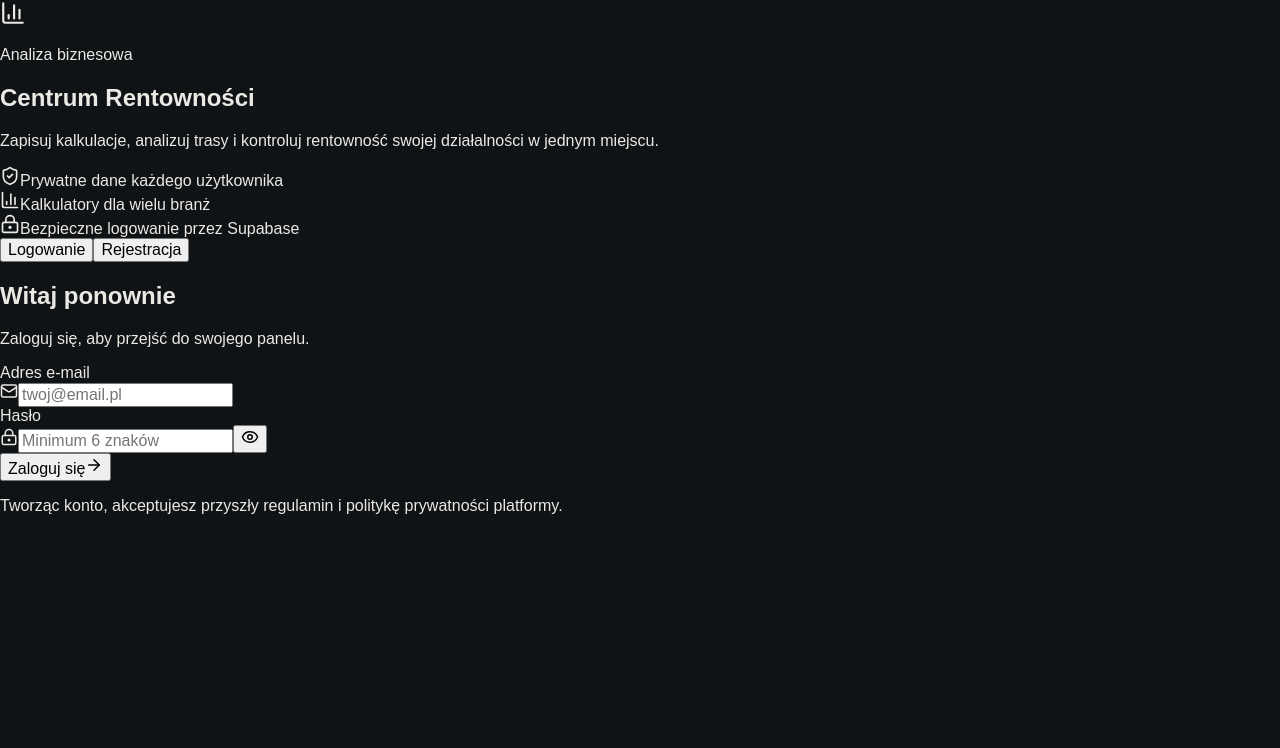
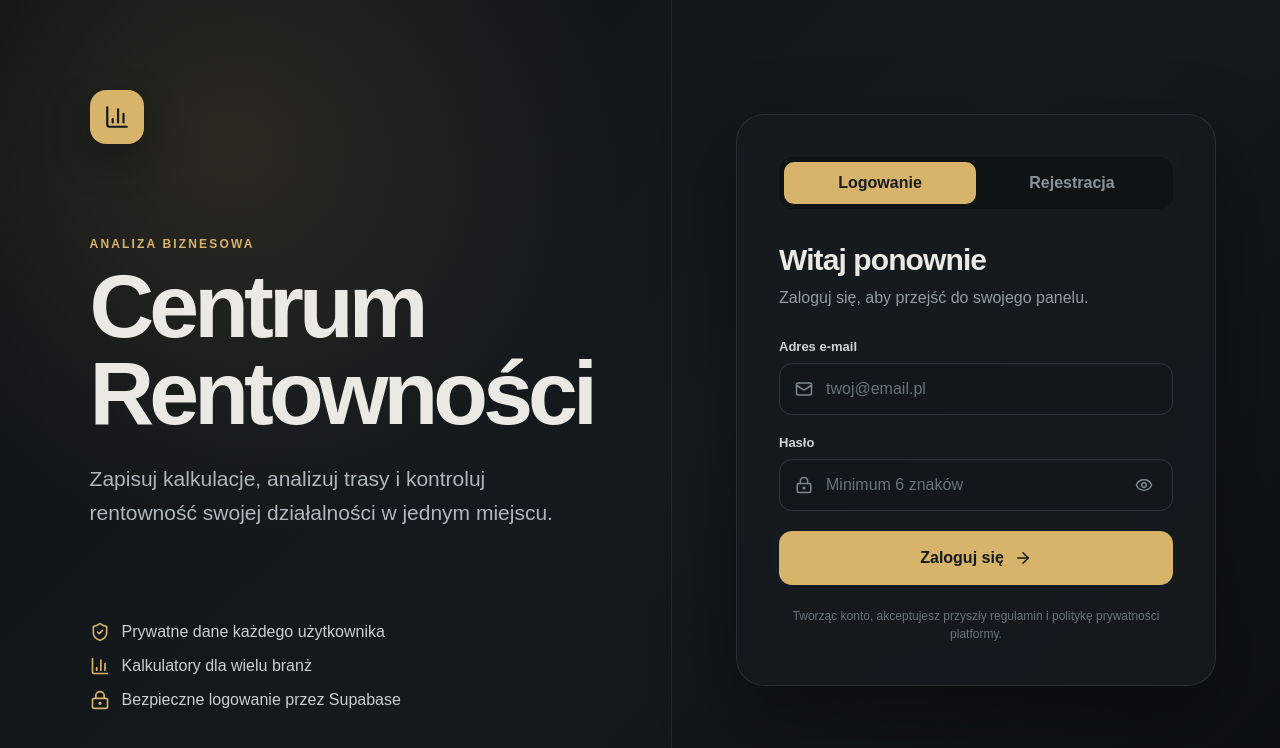
Before and after one commit to PolskiEMS/Centrum-rentownosci, a Next.js app: page / in a window 1280 px wide. Shown: the top 748 px of the page. Built offline with nearby package versions, Linux system fonts and the light colour scheme.

Commit message:
Dodaj responsywny wygląd strony logowania

```diff
--- a/app/globals.css
+++ b/app/globals.css
@@ -2,5 +2,173 @@
 html, body { margin: 0; min-height: 100%; }
 body { background: #0f1316; color: #ebe9e3; font-family: Arial, sans-serif; }
 button, input, select { font: inherit; }
+button { cursor: pointer; }
 .app-shell { min-height: 100vh; padding: 24px; }
-@media (max-width: 640px) { .app-shell { padding: 10px; } }
+
+.auth-page {
+  min-height: 100vh;
+  display: grid;
+  grid-template-columns: minmax(0, 1.05fr) minmax(420px, 0.95fr);
+  background:
+    radial-gradient(circle at 18% 18%, rgba(211, 173, 95, 0.14), transparent 32%),
+    linear-gradient(135deg, #0d1114 0%, #141a1e 54%, #0c1013 100%);
+}
+
+.auth-hero {
+  padding: clamp(40px, 7vw, 96px);
+  display: flex;
+  flex-direction: column;
+  justify-content: space-between;
+  min-height: 100vh;
+  border-right: 1px solid rgba(255, 255, 255, 0.08);
+}
+
+.brand-mark {
+  width: 54px;
+  height: 54px;
+  display: grid;
+  place-items: center;
+  color: #13181b;
+  background: #d7b46a;
+  border-radius: 16px;
+  box-shadow: 0 16px 40px rgba(0, 0, 0, 0.3);
+}
+
+.eyebrow {
+  margin: 0 0 12px;
+  color: #d7b46a;
+  text-transform: uppercase;
+  letter-spacing: 0.18em;
+  font-size: 12px;
+  font-weight: 700;
+}
+
+.auth-hero h1 {
+  margin: 0;
+  max-width: 620px;
+  font-size: clamp(48px, 7vw, 92px);
+  line-height: 0.98;
+  letter-spacing: -0.055em;
+}
+
+.hero-copy {
+  margin: 24px 0 0;
+  max-width: 560px;
+  color: #aeb7bc;
+  font-size: clamp(17px, 2vw, 21px);
+  line-height: 1.6;
+}
+
+.auth-benefits {
+  display: grid;
+  gap: 14px;
+}
+
+.auth-benefits div {
+  display: flex;
+  align-items: center;
+  gap: 12px;
+  color: #c9d0d3;
+}
+
+.auth-benefits svg { color: #d7b46a; }
+
+.auth-card-wrap {
+  display: grid;
+  place-items: center;
+  padding: clamp(24px, 5vw, 72px);
+}
+
+.auth-card {
+  width: min(100%, 500px);
+  padding: clamp(24px, 4vw, 42px);
+  border: 1px solid rgba(255, 255, 255, 0.09);
+  border-radius: 28px;
+  background: rgba(21, 27, 31, 0.88);
+  box-shadow: 0 30px 80px rgba(0, 0, 0, 0.36);
+  backdrop-filter: blur(18px);
+}
+
+.auth-tabs {
+  display: grid;
+  grid-template-columns: 1fr 1fr;
+  padding: 5px;
+  border-radius: 14px;
+  background: #0e1316;
+}
+
+.auth-tabs button {
+  border: 0;
+  border-radius: 10px;
+  padding: 12px;
+  color: #89949a;
+  background: transparent;
+  font-weight: 700;
+}
+
+.auth-tabs button.active {
+  color: #171b1e;
+  background: #d7b46a;
+}
+
+.auth-heading { margin: 34px 0 28px; }
+.auth-heading h2 { margin: 0 0 9px; font-size: 30px; letter-spacing: -0.03em; }
+.auth-heading p { margin: 0; color: #929da3; line-height: 1.55; }
+.auth-form { display: grid; gap: 20px; }
+.auth-form label { display: grid; gap: 9px; }
+.auth-form label > span { color: #cfd5d7; font-size: 13px; font-weight: 700; }
+
+.input-wrap {
+  display: grid;
+  grid-template-columns: auto 1fr auto;
+  align-items: center;
+  gap: 11px;
+  min-height: 52px;
+  padding: 0 15px;
+  border: 1px solid #30383d;
+  border-radius: 13px;
+  background: #11171a;
+}
+
+.input-wrap:focus-within {
+  border-color: #d7b46a;
+  box-shadow: 0 0 0 3px rgba(215, 180, 106, 0.12);
+}
+
+.input-wrap svg { color: #7d898f; }
+.input-wrap input { width: 100%; border: 0; outline: 0; color: #f2f0eb; background: transparent; }
+.input-wrap input::placeholder { color: #68747a; }
+.password-toggle { display: grid; place-items: center; padding: 4px; border: 0; color: #8e999e; background: transparent; }
+
+.auth-submit {
+  min-height: 54px;
+  display: flex;
+  justify-content: center;
+  align-items: center;
+  gap: 10px;
+  border: 0;
+  border-radius: 13px;
+  color: #15191c;
+  background: #d7b46a;
+  font-weight: 800;
+  transition: transform 0.18s ease, filter 0.18s ease;
+}
+
+.auth-submit:hover:not(:disabled) { transform: translateY(-1px); filter: brightness(1.05); }
+.auth-submit:disabled { cursor: wait; opacity: 0.65; }
+.auth-message { margin: 0; padding: 12px 14px; border-radius: 10px; color: #f0d9a9; background: rgba(215, 180, 106, 0.1); font-size: 14px; line-height: 1.45; }
+.auth-note { margin: 22px 0 0; color: #69757b; font-size: 12px; line-height: 1.5; text-align: center; }
+
+@media (max-width: 900px) {
+  .auth-page { grid-template-columns: 1fr; }
+  .auth-hero { min-height: auto; gap: 60px; padding-bottom: 48px; border-right: 0; border-bottom: 1px solid rgba(255, 255, 255, 0.08); }
+  .auth-hero h1 { font-size: clamp(44px, 12vw, 72px); }
+  .auth-card-wrap { padding-top: 48px; padding-bottom: 48px; }
+}
+
+@media (max-width: 640px) {
+  .app-shell { padding: 10px; }
+  .auth-hero { padding: 28px 22px 42px; gap: 48px; }
+  .auth-card-wrap { padding: 22px; }
+  .auth-card { padding: 22px; border-radius: 22px; }
+}
```
